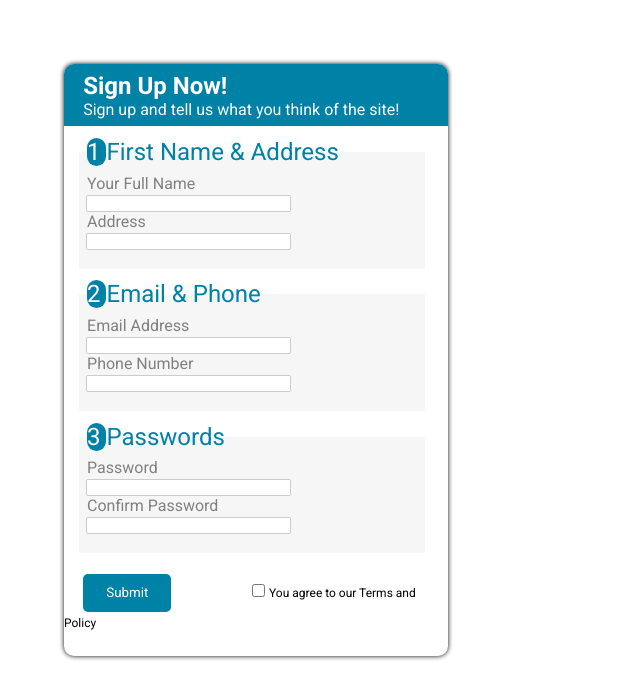
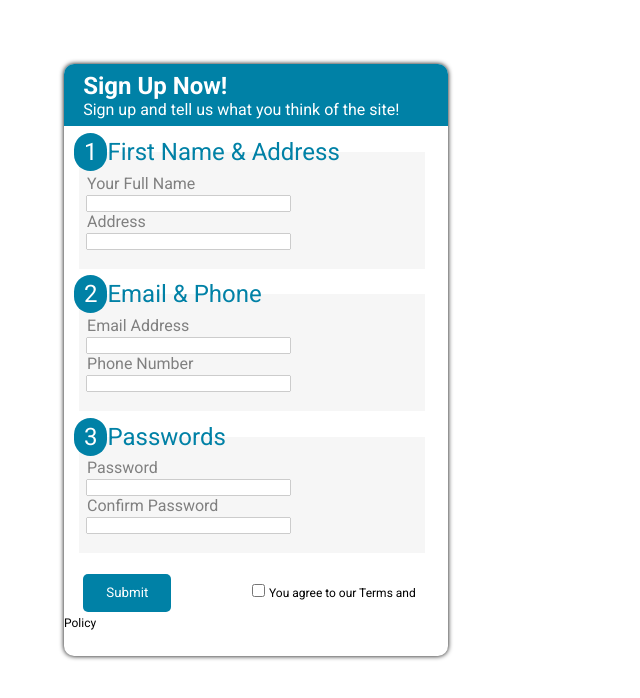
Before and after one commit to Schmelzofen/Lev3_1_css-vertiefung_forms, a plain HTML site: page index.html in a window 1280 px wide. Shown: the whole page, without its empty margins (0-640 px from the left). Drawn offline with Linux system fonts and the light colour scheme.

Commit message:
Legend Span

```diff
--- a/assets/css/style.css
+++ b/assets/css/style.css
@@ -47,9 +47,10 @@ fieldset{
 legend{
     color: rgb(0,129,166);
     font-size: 3vh;
+    padding: 0 0 0 5%;
 }
 
-.fna::before{
+/* .fna::before{
     content: "1 ";
     color: #fff;
     background-color: rgb(0,129,166);
@@ -68,7 +69,7 @@ legend{
     color: #fff;
     background-color: rgb(0,129,166);
     border-radius: 1000px;
-}
+} */
 
 .button{
     margin: 0 0 0 5%;
@@ -101,3 +102,13 @@ fieldset label{
     font-size: 2vh;
     color: gray;
 }
+
+span{
+    display: inline;
+    background-color: rgb(0,129,166);
+    color:#fff;
+    border-radius: 100px;
+    text-align: center;
+    padding: 5px 10px;
+    margin-left: -30px;
+}
--- a/index.html
+++ b/index.html
@@ -14,7 +14,7 @@
             <p>Sign up and tell us what you think of the site!</p>
         </div>
         <fieldset>
-            <legend class="fna">First Name & Address</legend>
+            <legend class="fna"><span>1</span>First Name & Address</legend>
             <label for="">Your Full Name</label>
             <div>
                 <input type="text" name="" id="">
@@ -25,7 +25,7 @@
             </div>
         </fieldset>
         <fieldset>
-            <legend class="ep">Email & Phone</legend>
+            <legend class="ep"><span>2</span>Email & Phone</legend>
             <label for="">Email Address</label>
             <div>
                 <input type="email" name="" id="">
@@ -36,7 +36,7 @@
             </div>
         </fieldset>
         <fieldset>
-            <legend class="pwd">Passwords</legend>
+            <legend class="pwd"><span>3</span>Passwords</legend>
             <label for="">Password</label>
             <div>
                 <input type="password" name="" id="">
```
